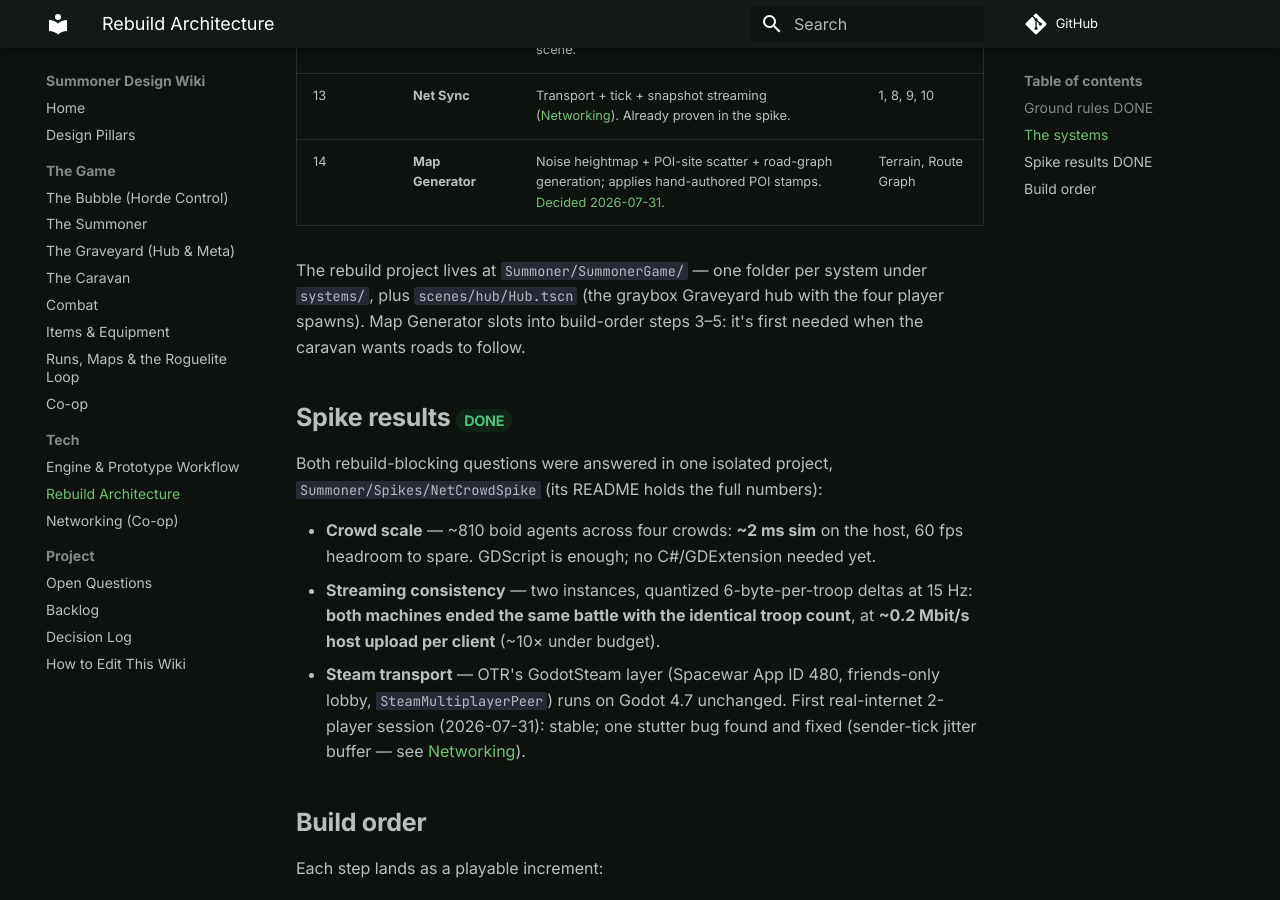
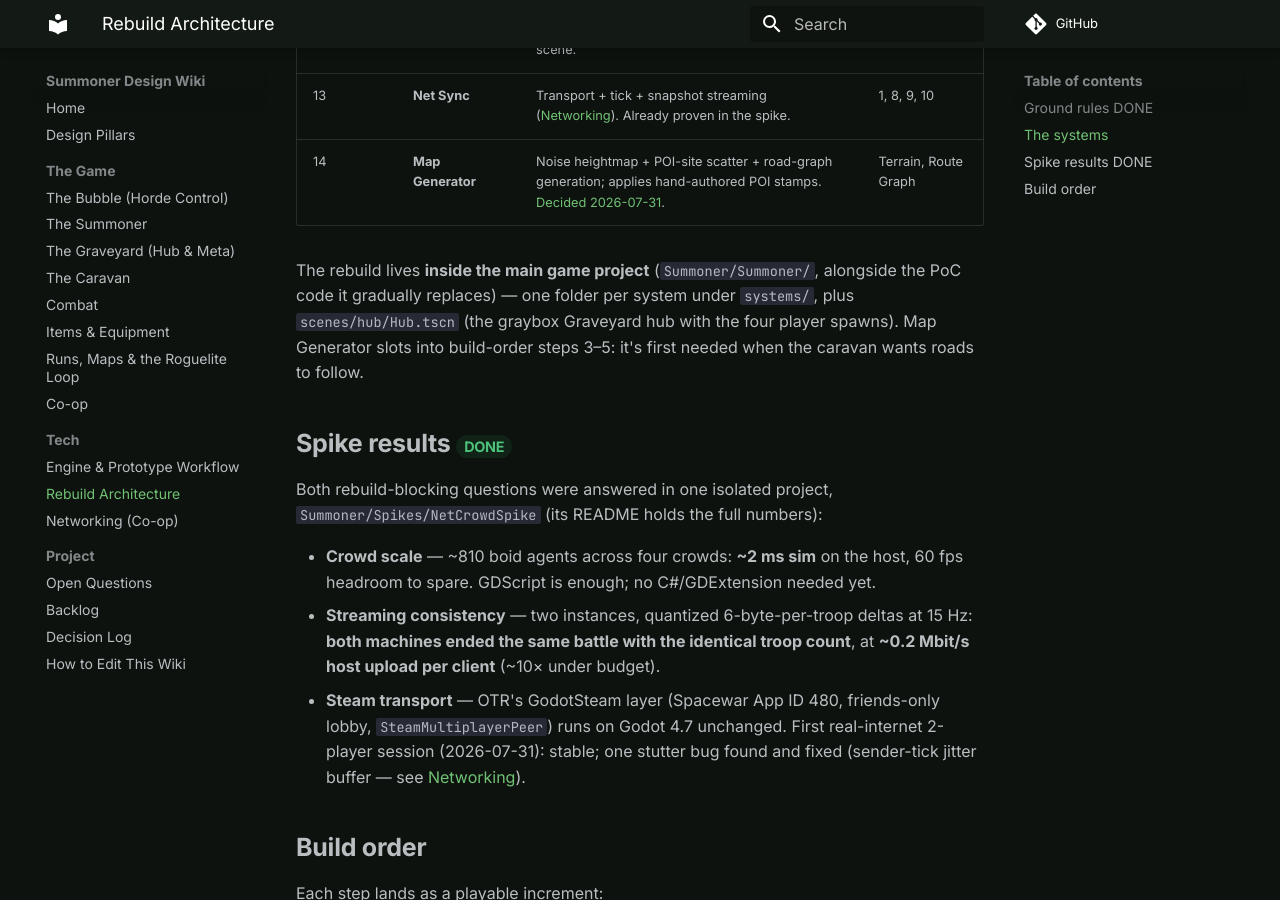
Before and after one commit to cap7n/SummonerWebsite, an MkDocs documentation site: the page built from docs/tech/architecture.md, in a window 1280 px wide and 900 px high, scrolled down 1749 px. Built offline with MkDocs 1.6.1 and Material for MkDocs 9.7.7, drawn with Linux system fonts in a browser that asks for light colours; comment, search, counter and statistics services are not loaded.

Commit message:
Rebuild lives inside the main Summoner project, not a separate one
Co-Authored-By: Claude Fable 5 <noreply@anthropic.com>

```diff
--- a/docs/tech/architecture.md
+++ b/docs/tech/architecture.md
@@ -30,7 +30,7 @@ Decided 2026-07-31, after both feasibility spikes passed (see [Spike results](#s
 | 13 | **Net Sync** | Transport + tick + snapshot streaming ([Networking](networking.md)). Already proven in the spike. | 1, 8, 9, 10 |
 | 14 | **Map Generator** | Noise heightmap + POI-site scatter + road-graph generation; applies hand-authored POI stamps. [Decided 2026-07-31](../game/runs.md#map-generation). | Terrain, Route Graph |
 
-The rebuild project lives at `Summoner/SummonerGame/` — one folder per system under `systems/`, plus `scenes/hub/Hub.tscn` (the graybox Graveyard hub with the four player spawns). Map Generator slots into build-order steps 3–5: it's first needed when the caravan wants roads to follow.
+The rebuild lives **inside the main game project** (`Summoner/Summoner/`, alongside the PoC code it gradually replaces) — one folder per system under `systems/`, plus `scenes/hub/Hub.tscn` (the graybox Graveyard hub with the four player spawns). Map Generator slots into build-order steps 3–5: it's first needed when the caravan wants roads to follow.
 
 ## Spike results <span class="pill done">DONE</span> {#spike-results}
 
```
Also changed, not shown: docs/game/graveyard.md (+1 -1 lines), docs/project/backlog.md (+1 -1 lines), docs/project/decisions.md (+1 -1 lines).
